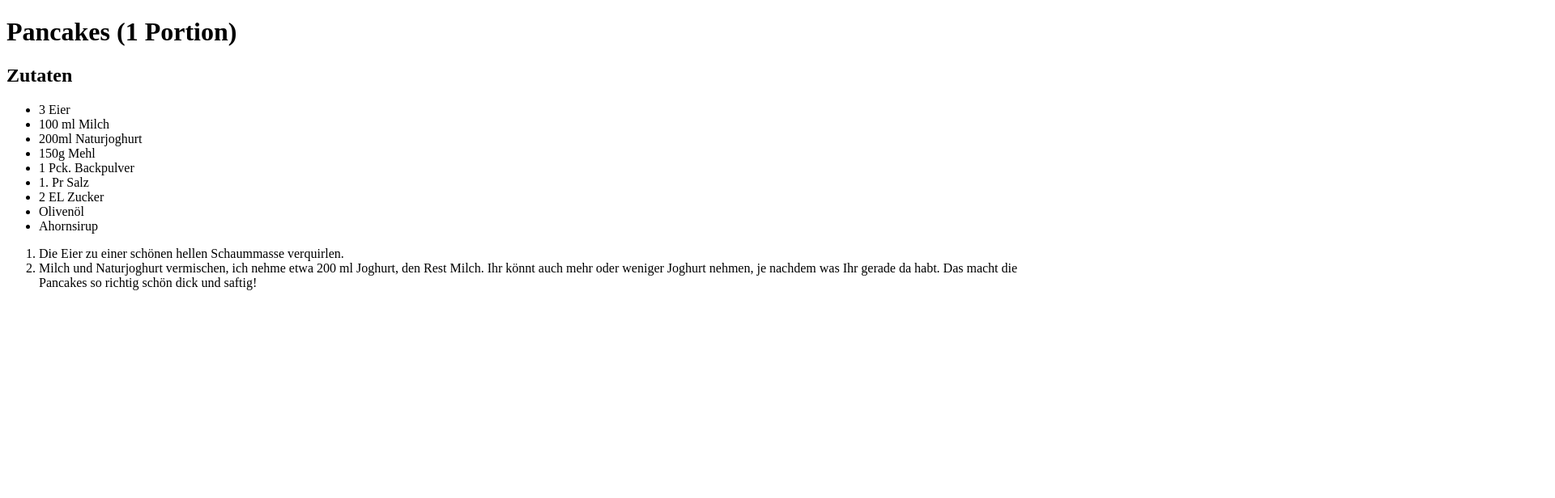
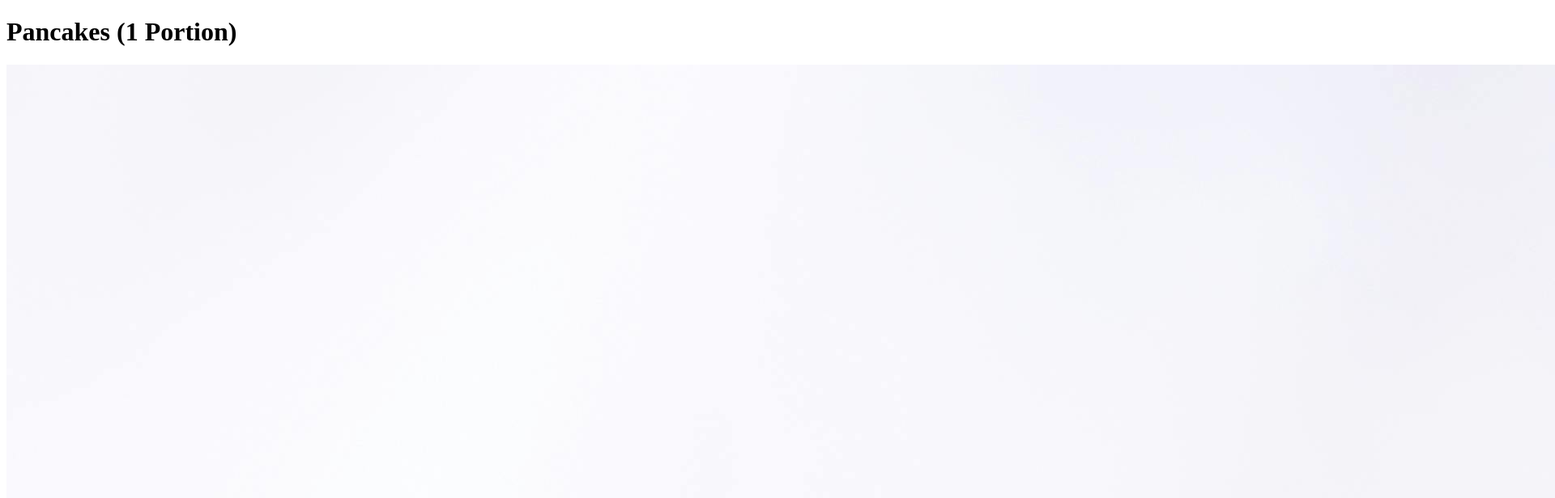
Before and after one commit to pandaoui/odin-recipes, a plain HTML site: page recipes/pancakes.html in a window 1280 px wide. Shown: the top 616 px of the page at 81% size, 1920 px wide, since content can reach past the window. Drawn offline with Linux system fonts and the light colour scheme.

Commit message:
Im pancakes.html ein pancakes.jpg verlinkt

```diff
--- a/recipes/pancakes.html
+++ b/recipes/pancakes.html
@@ -7,6 +7,7 @@
   </head>
   <body>
     <h1>Pancakes (1 Portion)</h1>
+    <img src="/images/pancakes.jpg" alt="Pancakes">
     <h2>Zutaten</h2>
     <ul>
       <li>3 Eier</li>
```
